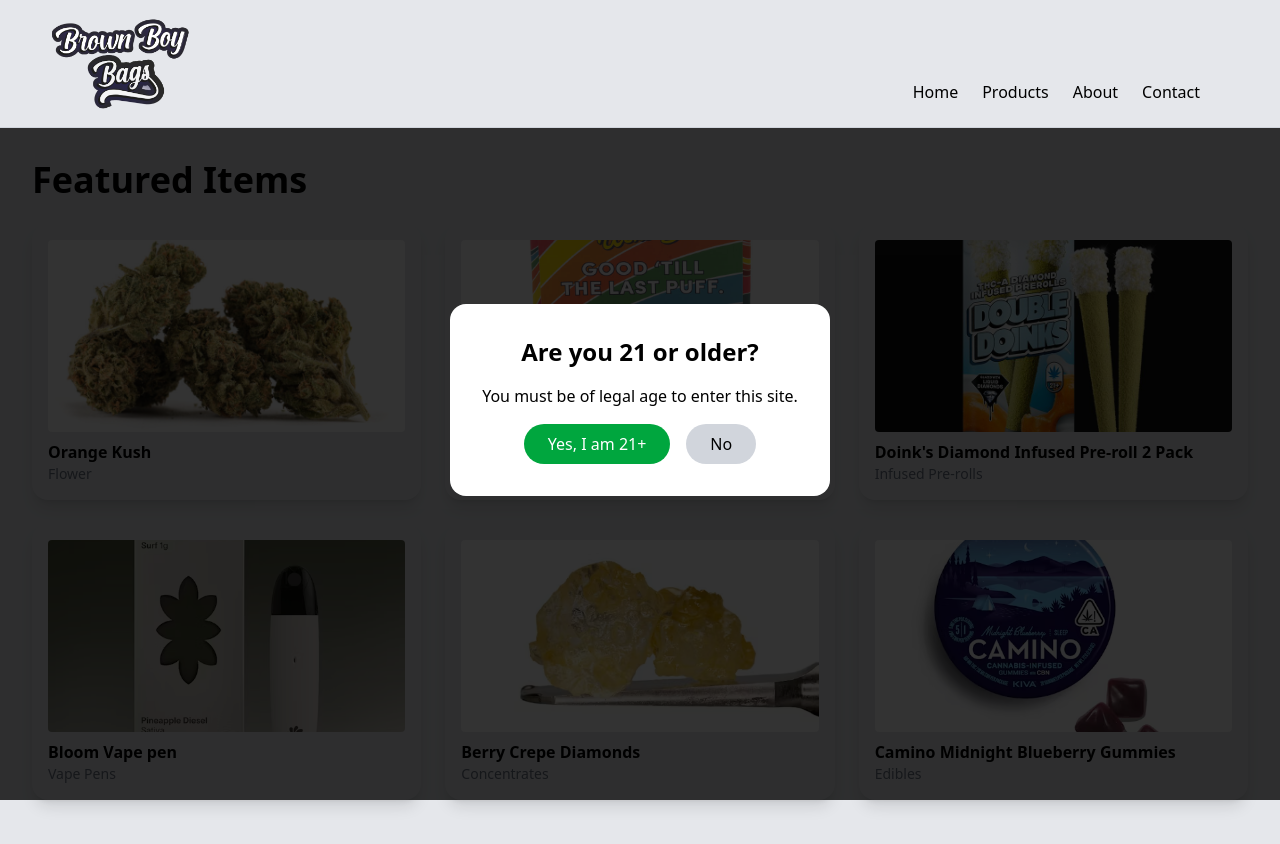
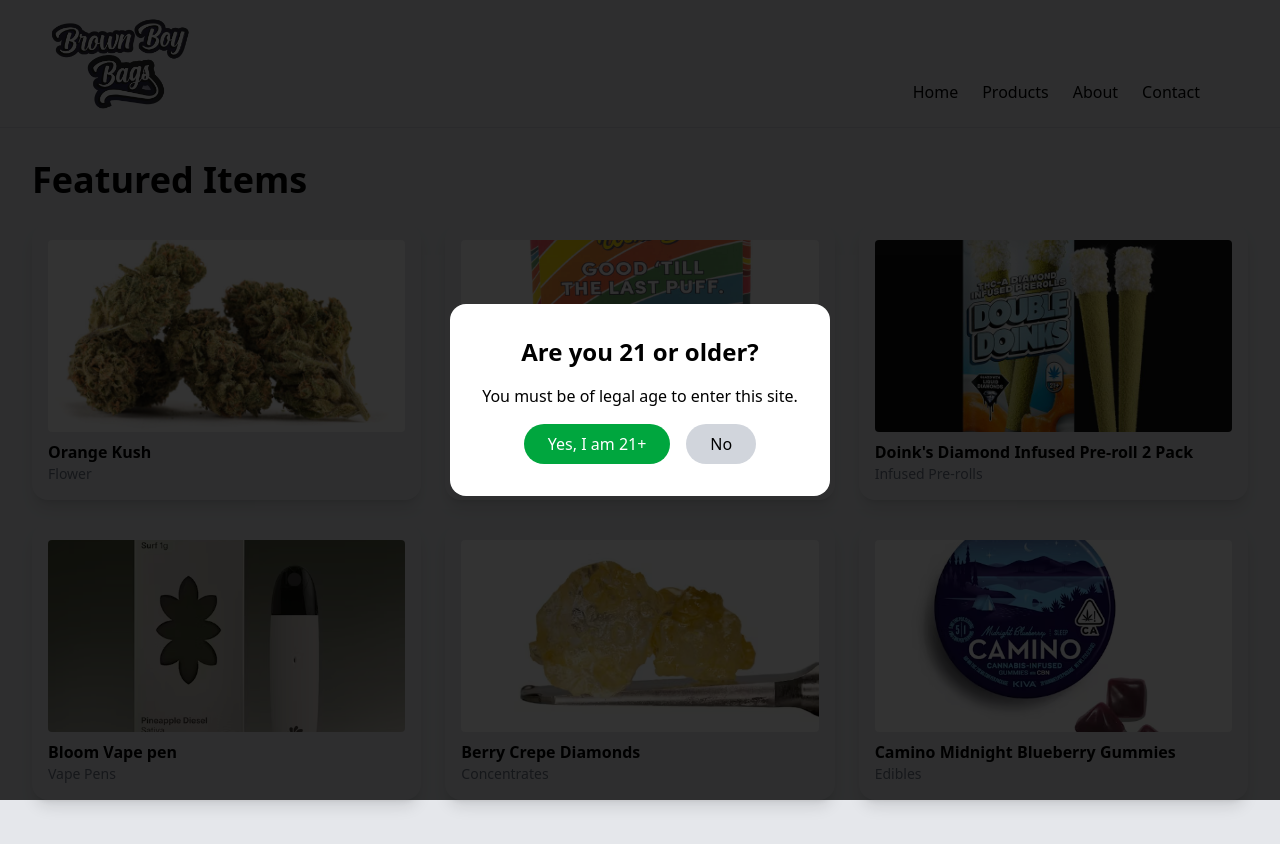
Before and after one commit to jchoi4497/brownboybags, a Vue app: page / in a window 1280 px wide. Shown: the top 844 px of the page. Built offline with nearby package versions, Linux system fonts and the light colour scheme.

Commit message:
made page unclickable during modal gateway

```diff
--- a/src/components/AgeVerification.vue
+++ b/src/components/AgeVerification.vue
@@ -49,7 +49,7 @@
   <!-- Only shows if showModal is true -->
   <div
     v-if="showModal"
-    class="fixed inset-0 flex items-center justify-center bg-black/80 z-50"
+    class="fixed inset-0 flex items-center justify-center bg-black/80 z-[9999]"
   >
     <!-- Modal Box -->
     <div class="bg-white rounded-2xl p-8 text-center max-w-md mx-auto">
```
